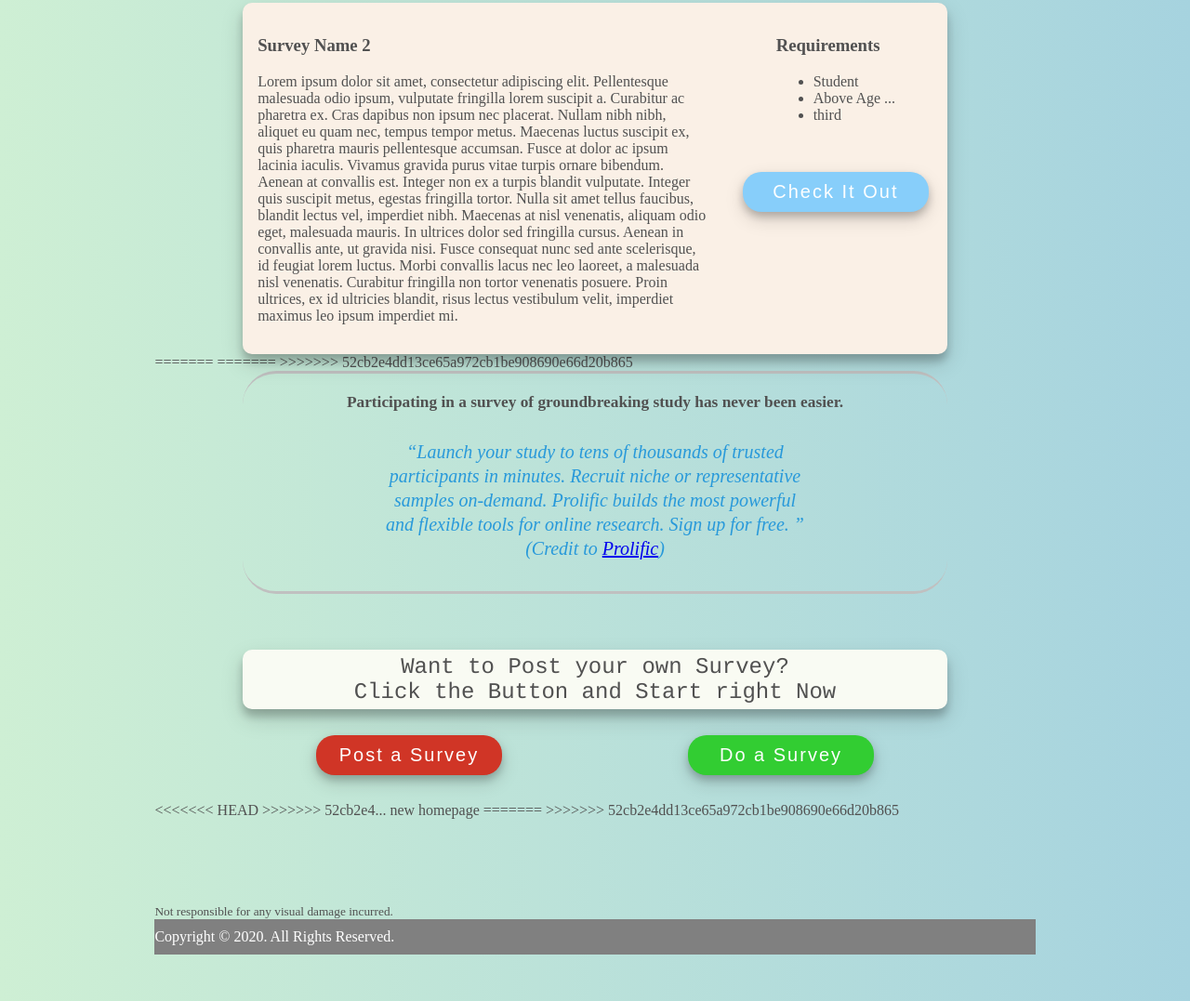
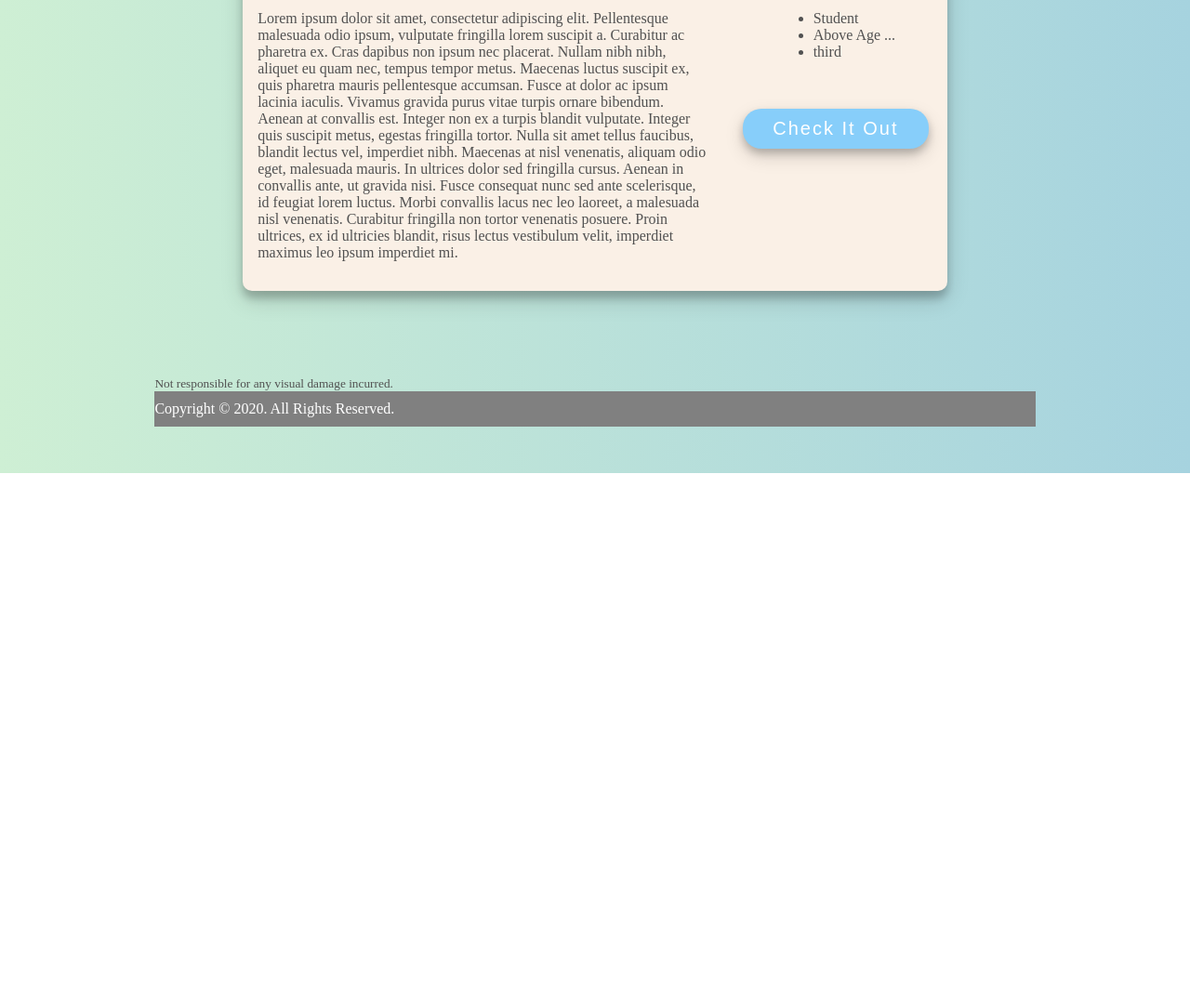
Before and after one commit to survey-me-io/SurveyMeWeb, a website: page surveyDo.html in a window 1280 px wide. Shown: the part 801-1878 px from the top of the page at 93% size. After the commit the page ends 1310 px from the top, so only its background shows below. Drawn offline with nearby package versions, Linux system fonts and the light colour scheme.

Commit message:
remove bugs

```diff
--- a/surveyDo.html
+++ b/surveyDo.html
@@ -26,8 +26,6 @@
         </h1>
       </header>
       <main>
-<<<<<<< HEAD
-<<<<<<< HEAD
         <div class="padding-output">
           <h3>Available Surveys to Take</h3>
         </div>
@@ -123,64 +121,6 @@
             </div>
           </div>
         </div>
-=======
-=======
->>>>>>> 52cb2e4dd13ce65a972cb1be908690e66d20b865
-        <div class="description-bar center">
-          <div id="required-line">
-            Participating in a survey of groundbreaking study has never been
-            easier.
-          </div>
-          <div class="quote">
-            <p>
-              <span class="quote-marks">&#8220;</span>Launch your study to tens
-              of thousands of trusted participants in minutes. Recruit niche or
-              representative samples on-demand. Prolific builds the most
-              powerful and flexible tools for online research. Sign up for free.
-              <span class="quote-marks">&#8221;</span>
-              <br />
-              (Credit to <a href="https://www.prolific.co/">Prolific</a>)
-            </p>
-          </div>
-        </div>
-        <div class="padding-output">
-          <span id="text-output" class="center"
-            >Want to Post your own Survey?<br />
-            Click the Button and Start right Now</span
-          >
-        </div>
-        <div class="flexbox-form">
-          <div class="copy-container">
-            <a href="surveyFill.html">
-              <button
-                type="button"
-                name="copy-to-clipboard"
-                id="copy-link"
-                class="survey-button"
-              >
-                Post a Survey
-              </button>
-            </a>
-          </div>
-          <div class="copy-container">
-            <a href="surveyFill.html">
-              <button
-                type="button"
-                name="copy-to-clipboard"
-                id="start-survey"
-                class="survey-button"
-              >
-                Do a Survey
-              </button>
-            </a>
-          </div>
-        </div>
-
-        <div></div>
-<<<<<<< HEAD
->>>>>>> 52cb2e4... new homepage
-=======
->>>>>>> 52cb2e4dd13ce65a972cb1be908690e66d20b865
       </main>
       <footer>
         <div class="bottom"></div>
```
